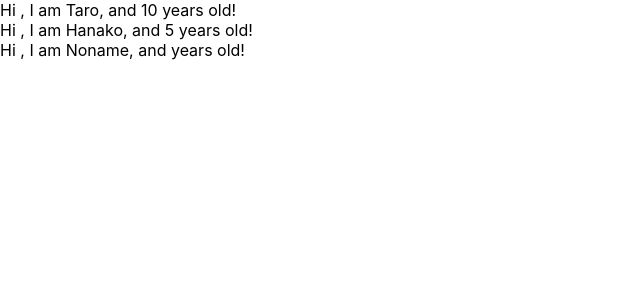
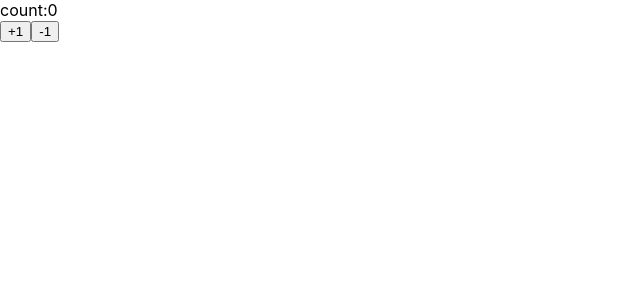
Before and after one commit to heizitsutomo/udemy-react-redux-crud-application, a React (Create React App) app in the folder my-app/: page / in a window 1280 px wide. Shown: the top 300 px of the page, without its empty margins (0-640 px from the left). Built offline with nearby package versions, Linux system fonts and the light colour scheme.

Commit message:
feat:18 State finish

```diff
--- a/my-app/src/App.js
+++ b/my-app/src/App.js
@@ -1,58 +1,29 @@
-// import React, { Component } from "react";
-import React from "react";
-import PropTypes from "prop-types";
+import React, { Component } from "react";
+const App = () => <Counter></Counter>;
+class Counter extends Component {
+  constructor(props) {
+    super(props);
+    console.log(this.state);
+    this.state = { count: 0 };
+  }
+  handlePlusButton = () => {
+    // console.log("handlePlusButton");
+    // console.log(this.state.count);
+    this.setState({ count: this.state.count + 1 });
+  };
+  handleMinusButton=()=>{
+    this.setState({count:this.state.count-1})
+  }
 
-// class App extends Component {
-//   render() {
-//     // const greeting = "Hi!,Tom";
-//     // const dom = <h1 className="foo">{greeting}</h1>
-//     // return dom;
-//     // return <input type="text" onClick={()=>{console.log("I am clicked")}}/>;
-//     // return <input type="text" onChange={()=>{console.log("I am clicked")}}/>;
-//     return (
-//       <React.Fragment>
-//         <label htmlFor="bar">bar</label>
-//         <input
-//           type="text"
-//           onChange={() => {
-//             console.log("I am clicked");
-//           }}
-//         />
-//       </React.Fragment>
-//     );
-//   }
-// }
+  render() {
+    return (
+      <React.Fragment>
+        <div>count:{this.state.count}</div>
+        <button onClick={this.handlePlusButton}>+1</button>
+        <button onClick={this.handleMinusButton}>-1</button>
+      </React.Fragment>
+    );
+  }
+}
 
-// class App extends Component {
-//   render() {
-//     return React.createElement("div", null, "Hello,world!!");
-//   }
-// }
-
-const App = () => {
-  const profiles = [
-    { name: "Taro", age: 10 },
-    { name: "Hanako", age: 5 },
-    { name: "Noname" },
-  ];
-  return (
-    <div>
-      {profiles.map((profiles, index) => {
-        return <User name={profiles.name} age={profiles.age} key={index} />;
-      })}
-    </div>
-  );
-};
-const User = (props) => {
-  return (
-    <div>
-      Hi , I am {props.name}, and {props.age} years old!
-    </div>
-  );
-};
-
-User.propTypes = {
-  name: PropTypes.string,
-  name: PropTypes.number.isRequired,
-};
 export default App;
```
Also changed, not shown: 1 other file (tests, documents, lock files or other folders).
